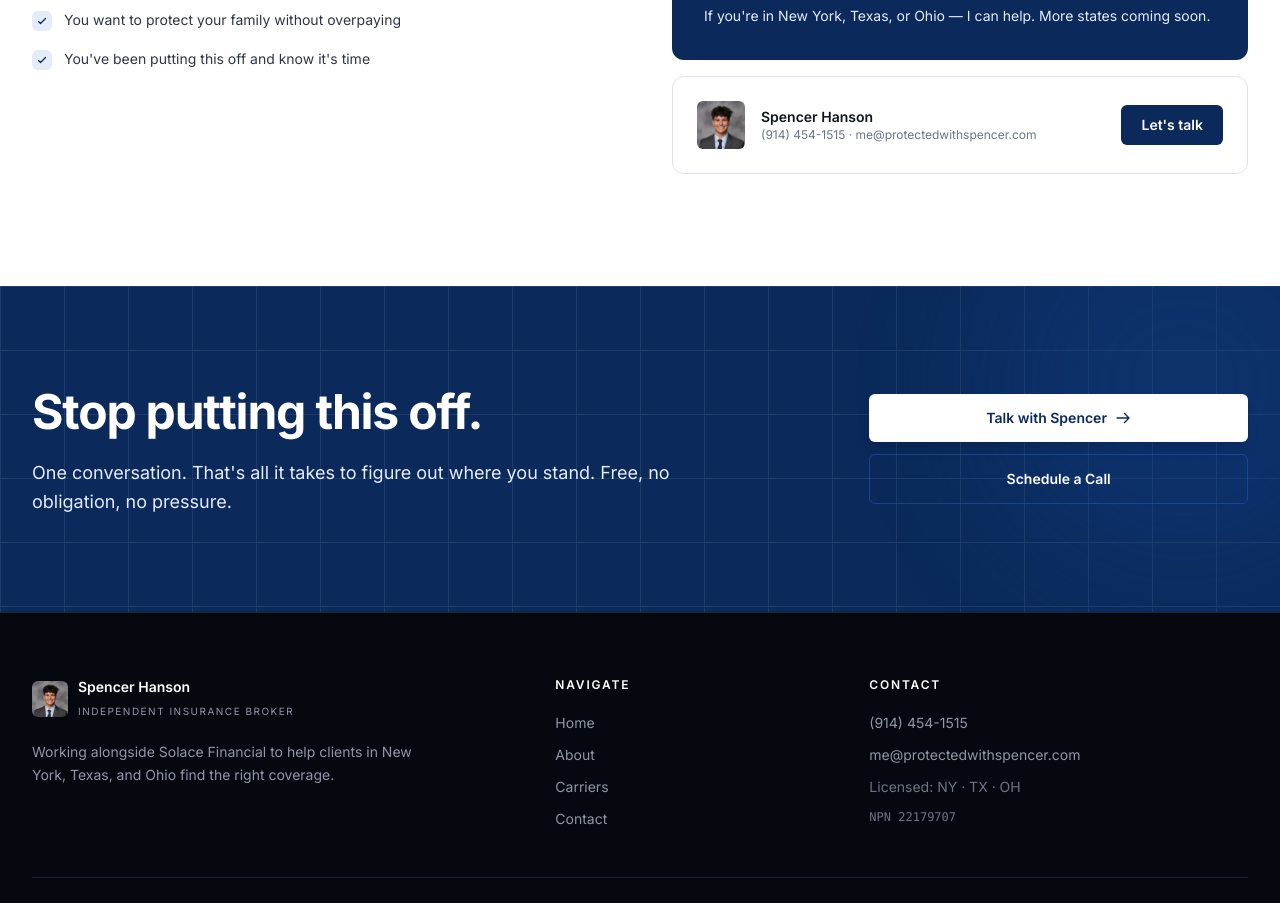
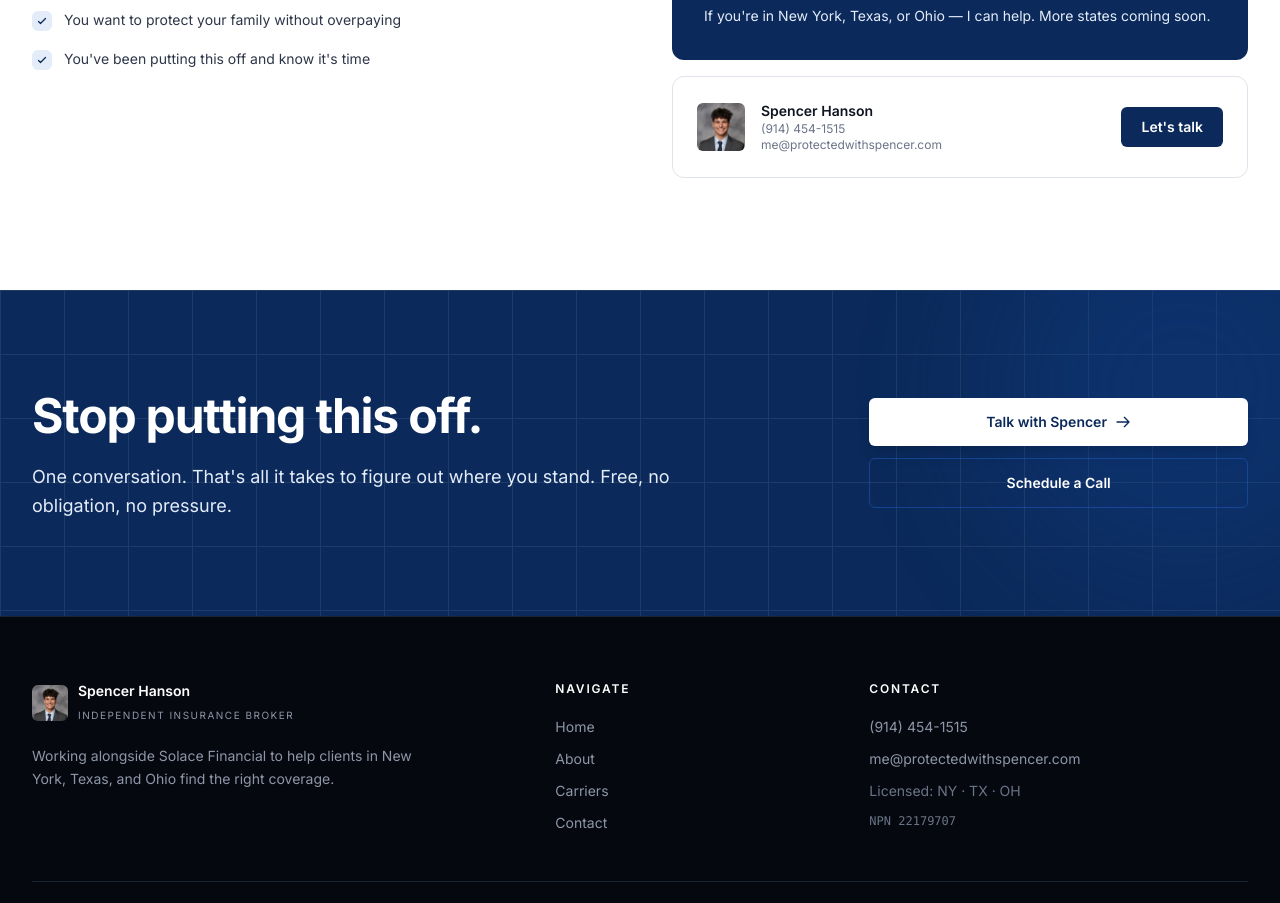
Before and after one commit to chillogu/built-by-spencer, a Next.js app: page / in a window 1280 px wide. Shown: the part 2760-3663 px from the top of the page. Built offline with nearby package versions, Linux system fonts and the light colour scheme.

Commit message:
Fix contact card email truncation on mobile — split phone and email onto separate lines

```diff
--- a/src/app/page.tsx
+++ b/src/app/page.tsx
@@ -214,9 +214,8 @@ export default function Home() {
                     <div className="font-semibold text-ink-900 text-sm">
                       Spencer Hanson
                     </div>
-                    <div className="text-ink-500 text-xs">
-                      (914) 454-1515 · me@protectedwithspencer.com
-                    </div>
+                    <div className="text-ink-500 text-xs">(914) 454-1515</div>
+                    <div className="text-ink-500 text-xs">me@protectedwithspencer.com</div>
                   </div>
                   <Link
                     href="/contact"
```
